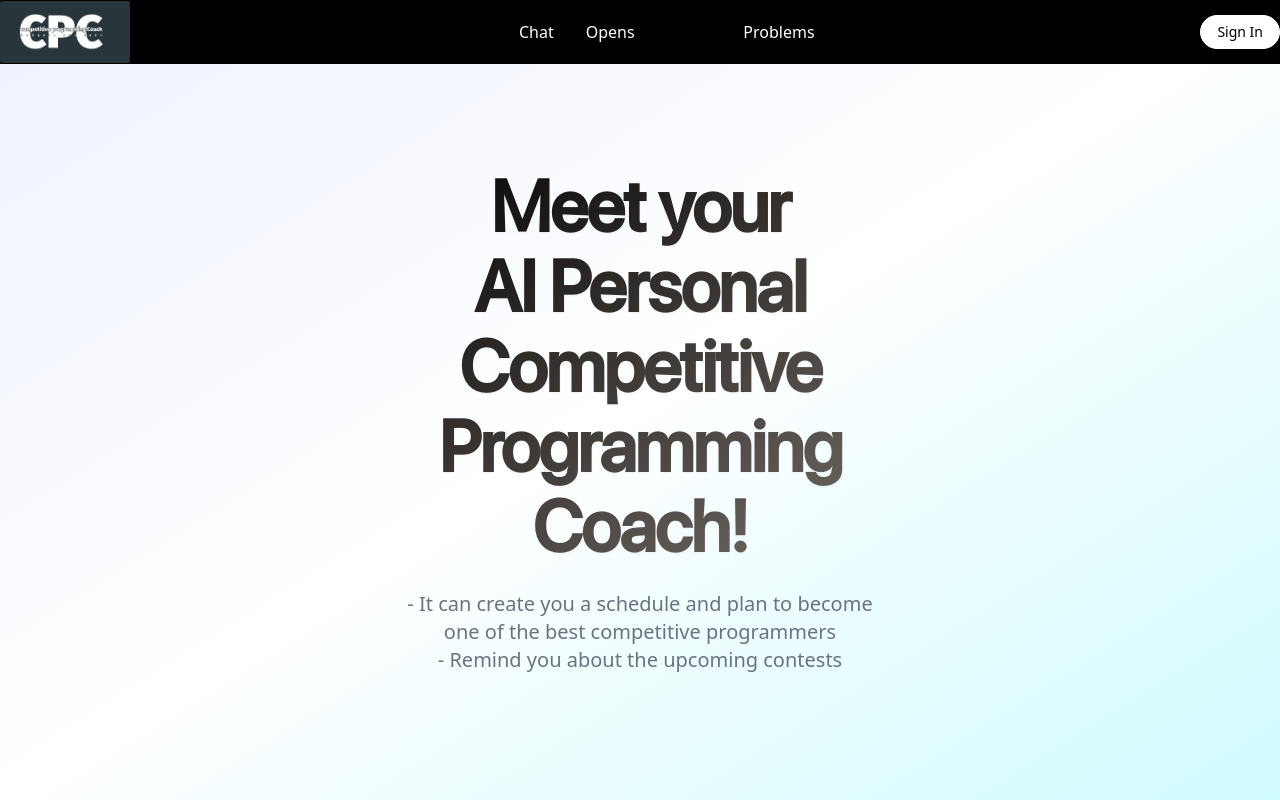
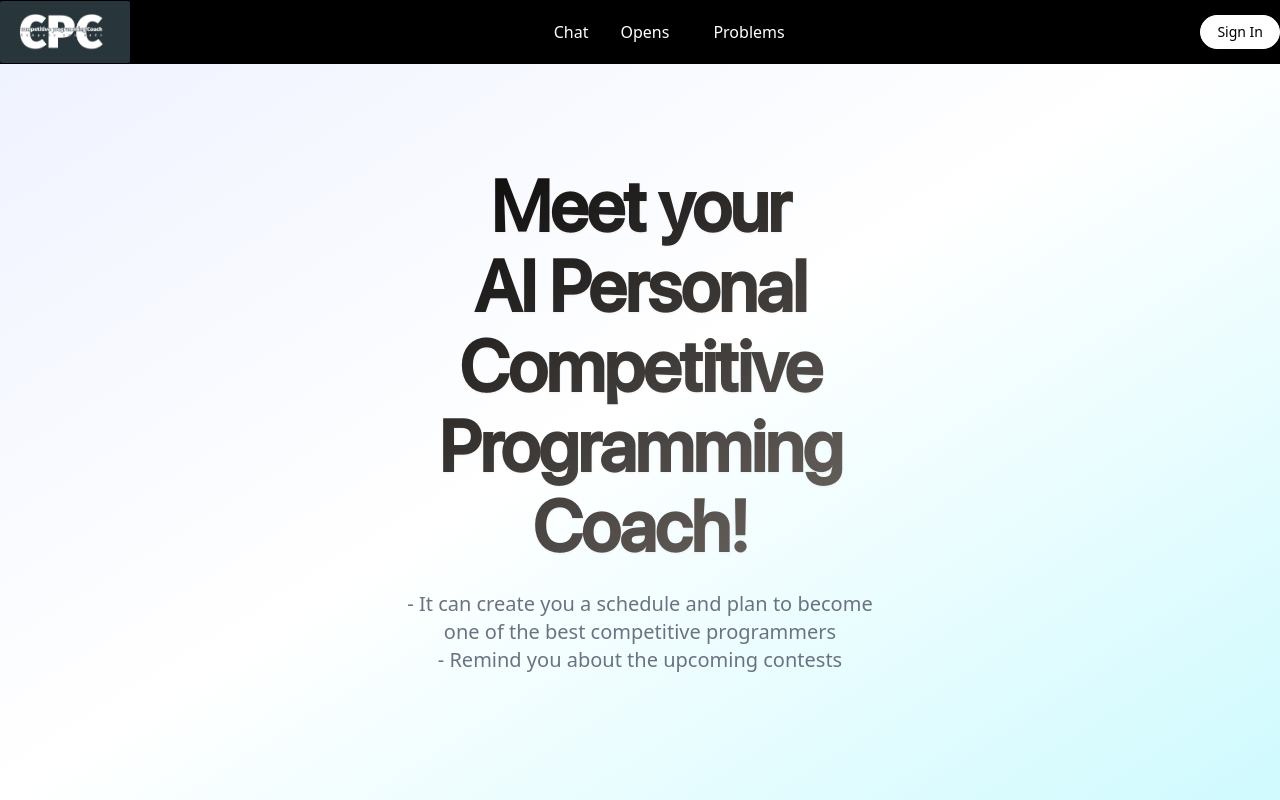
Before and after one commit to zhonniks/CPC, a Next.js app: page / in a window 1280 px wide. Built offline with nearby package versions, Linux system fonts and the light colour scheme; no server answers.

Commit message:
session deleted

```diff
--- a/components/layout/navbar.jsx
+++ b/components/layout/navbar.jsx
@@ -37,12 +37,11 @@ export default function NavBar({ session }) {
           <Link href="/" className="text-white hover:text-blue-800 transition-colors"> {/* Changed text color to white */}
             Chat
           </Link>
-          <Link href="/new" className="text-white hover:text-blue-800 transition-colors"> {/* Changed text color to white */}
+          <Link href="/new" className="text-white hover:text-blue-800 transition-colors">
             Opens
           </Link>
-          session (
-            <ContestDropdown session={session} />
-          )
+
+            <ContestDropdown />
         </div>
         <div>
           {session ? (
```
